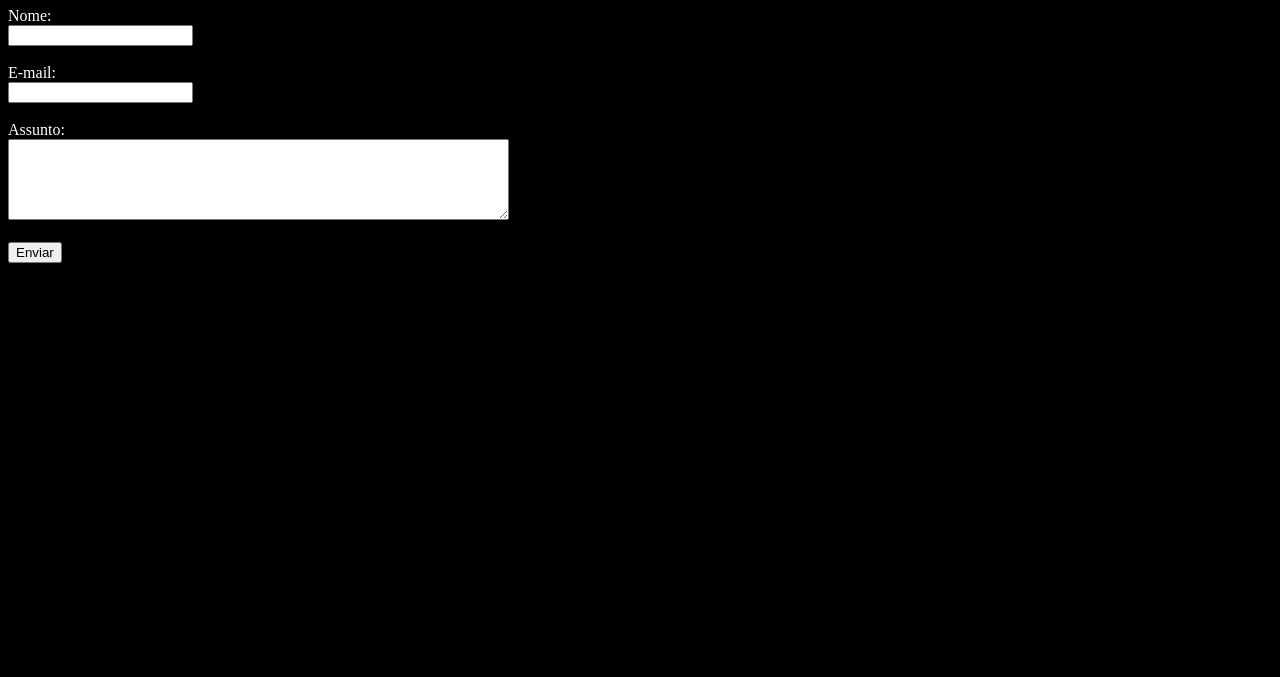
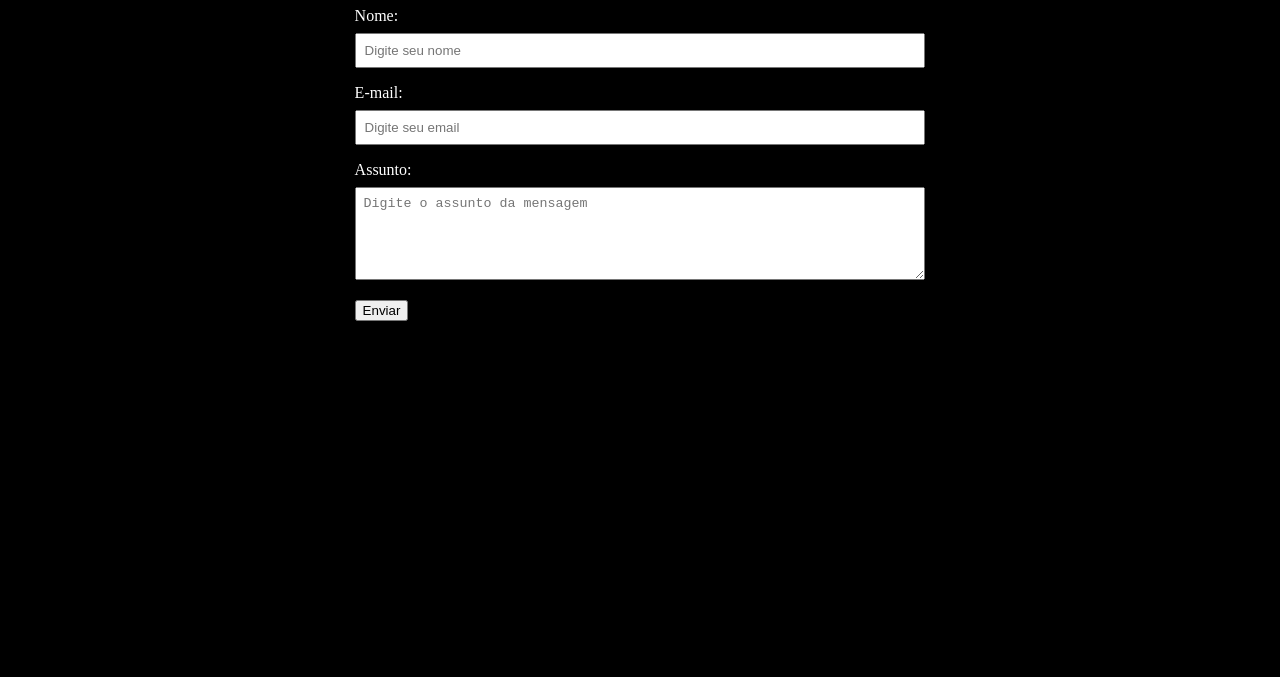
Before and after one commit to richardson-furlan/fundamentos-web, a plain HTML site: page contato.html in a window 1280 px wide. Shown: the part 123-800 px from the top of the page. Drawn offline with Linux system fonts and the light colour scheme.

Commit message:
Corrigindo formulario e centralizando menu

```diff
--- a/assets/css/style.css
+++ b/assets/css/style.css
@@ -58,3 +58,22 @@ h1 {
 
 }
 /*Estilos da página contato,html*/
+
+form {
+    width: fit-content; /* ou qualquer largura desejada */
+    margin: 0 auto; /* Define margens automáticas para centralizar */
+
+}
+
+label {
+    display: block; /* Coloca cada label em uma nova linha */
+    margin-bottom: 8px; /* Espaço entre cada label e o campo de entrada */
+}
+
+input,
+textarea {
+    width: 100%;
+    padding: 8px;
+    margin-bottom: 16px;
+    box-sizing: border-box; /* Garante que a largura inclui padding e borda */
+}
--- a/contato.html
+++ b/contato.html
@@ -8,7 +8,7 @@
     <link rel="stylesheet" href="./assets/css/style.css">
 </head>
 <body>
-    <ul id="menu">
+    <ul id="menu" class="center">
         <li>
             <a href="index.html"> Home</a>
         </li>
@@ -19,18 +19,17 @@
 
     <h1 class="center">Entre em contato comigo</h1>
 
-    <form>
-        <label for="nome">Nome:</label> <br>
-        <input type="text" id="nome">
-        <br><br>
-        <label for="email">E-mail:</label> <br>
-        <input type="email" id="email">
-        <br><br>
-        <label for="assunto">Assunto:</label><br>
-        <textarea name="assunto" id="assunto " cols="60" rows="5"></textarea>
-        <br><br>
-        <button>Enviar</button>
+    <div">
+        <form>
+            <label for="nome">Nome:</label>
+            <input type="text" id="nome" placeholder="Digite seu nome">
+            <label for="email">E-mail:</label>
+            <input type="email" id="email" placeholder="Digite seu email">
+            <label for="assunto">Assunto:</label>
+            <textarea name="assunto" id="assunto " cols="60" rows="5" placeholder="Digite o assunto da mensagem"></textarea>
+            <button>Enviar</button>
 
-    </form>
+        </form>
+    </div>
 </body>
 </html>
```
Also changed, not shown: index.html (+1 -1 lines).
